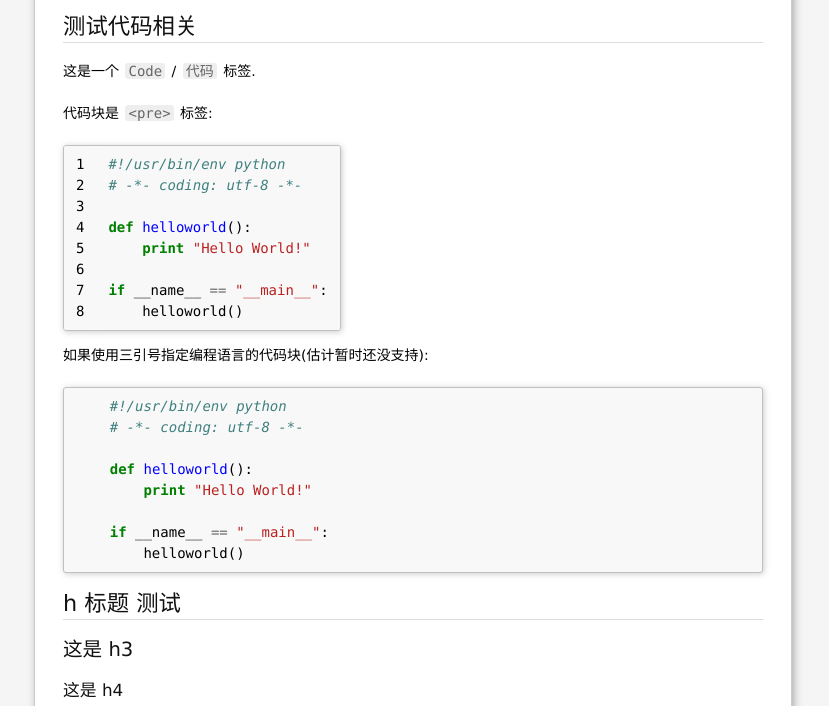
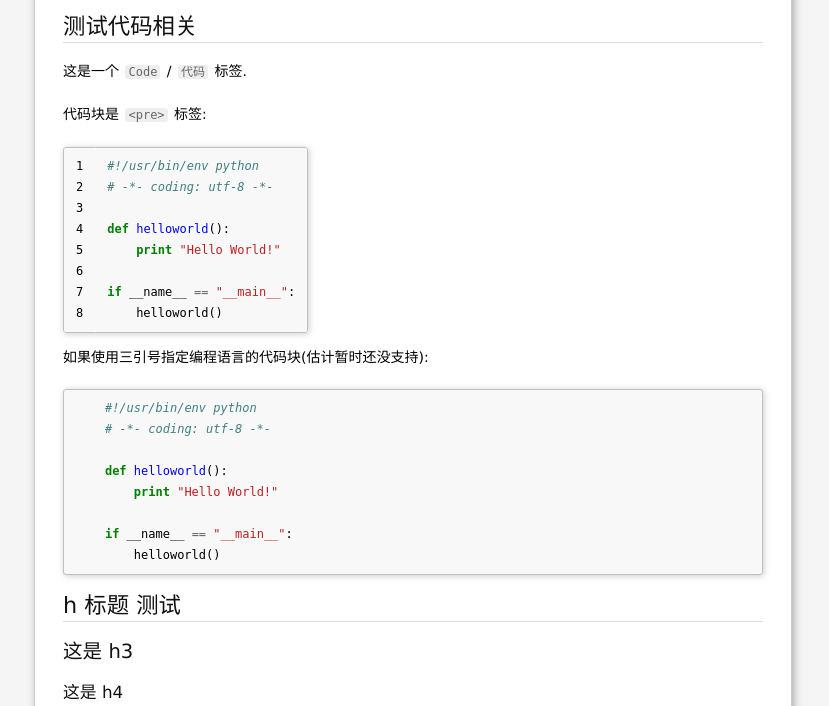
Before and after one commit to sib9/Common-CSS, a plain HTML site: page index.html in a window 1280 px wide. Shown: the part 94-800 px from the top of the page, without its empty margins (227-1056 px from the left). Drawn offline with Linux system fonts and the light colour scheme.

Commit message:
add ubuntu font, change pre>code font-size

```diff
--- a/style.css
+++ b/style.css
@@ -9,8 +9,13 @@ html {
     -ms-text-size-adjust: 100%;
 }
 
+/* Platform font mapping:
+   ubuntu: ubuntu > "Droid Sans Mono" > "DejaVu Sans Mono"
+   MacOS:
+   Windows7:
+ */
 body {
-    font-family: Verdana, Sans-Serif, Arial, "Droid Sans Mono", "DejaVu Sans Mono", "宋体";
+    font-family: "ubuntu", Verdana, "Droid Sans Mono", "DejaVu Sans Mono", "NSimSun", Sans-Serif;
     line-height: 1.5em;
     background-color: whitesmoke;
 }
@@ -76,7 +81,8 @@ td { vertical-align: top; }
 
 /* 针对 pre 和 code 的优化 */
 pre, code {
-    font-family: Consolas, "Courier New", monospace, serif;
+    font-family: "DejaVu Sans Mono", Consolas, "Courier New", monospace, serif;
+    font-size: 12px;
     border-radius: 3px;
     -moz-border-radius: 3px;
     -webkit-border-radius: 3px;
```
